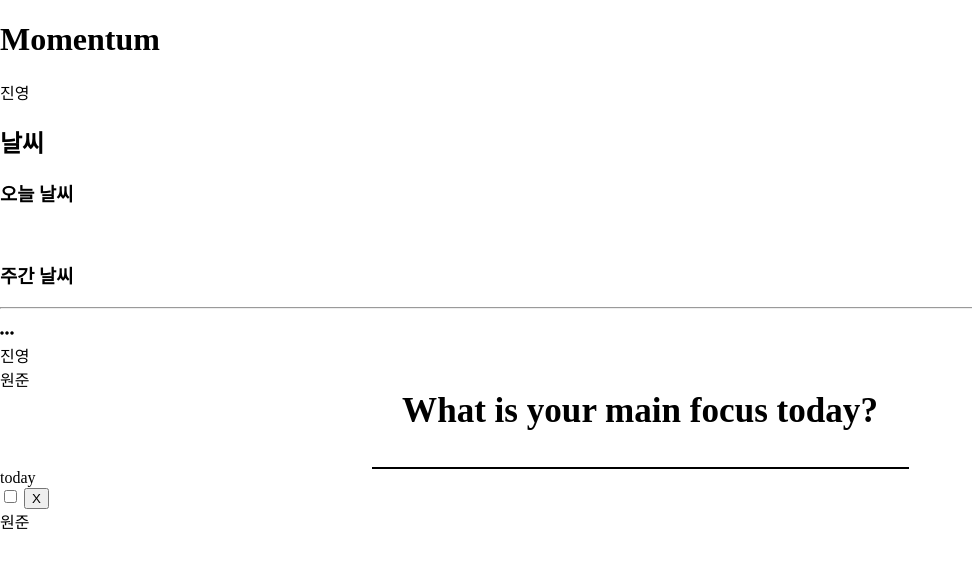
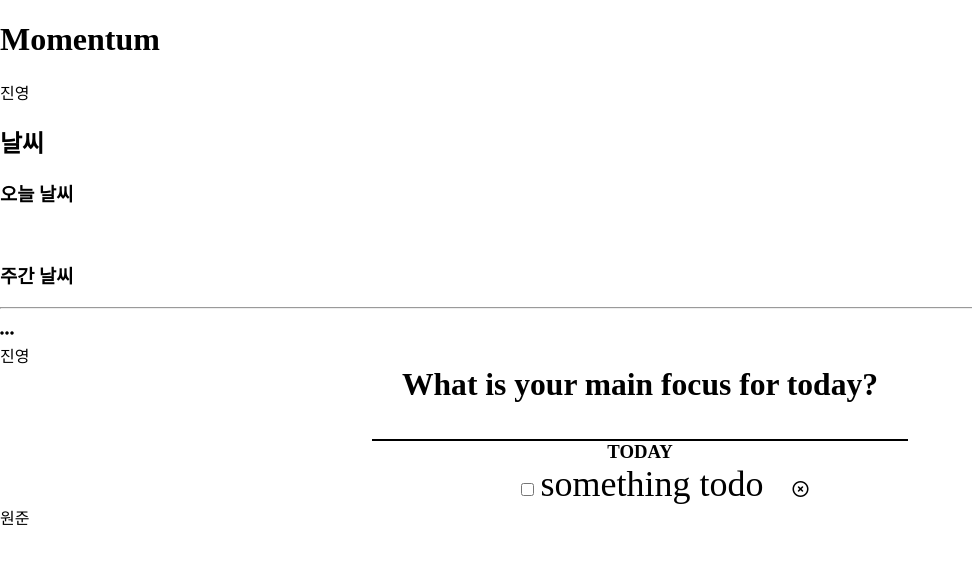
Before and after one commit to Wonjuny0804/momentumclone, a website built with webpack: page src/index.html in a window 1280 px wide. Shown: the whole page, without its empty margins (0-972 px from the left). Built offline with nearby package versions, Linux system fonts and the light colour scheme; files whose address does not match are found by name.

Commit message:
feat: Complete today's focus style

```diff
--- a/src/css/todayFocus.css
+++ b/src/css/todayFocus.css
@@ -1,15 +1,49 @@
+@import url('https://use.fontawesome.com/releases/v5.5.0/css/all.css');
+
 .today-focus-wrapper {
   width: 537px;
   margin: auto;
   text-align: center;
-  font-size: 3rem;
+  font-size: 2.7rem;
 }
 .today-focus-question {
   margin: 0
 }
 .today-focus-input {
   font-size: 3rem;
-  width: 537px;
+  width: 536px;
   border-style: none;
   border-bottom: 2px solid;
+  text-align: center;
 }
+.today-focus-input:focus {
+  outline: none;
+}
+.focus-todo-wrapper {
+  width: 537px;
+  margin: auto;
+  text-align: center;
+  position: relative;
+}
+.focus-check-wrapper {
+  display: inline-block;
+  width: 350px;
+}
+.today-focus-title {
+  text-transform: uppercase;
+  margin: 0;
+}
+.focus-check-wrapper > label {
+  font-size: 3.6rem;
+}
+.remove-today-focus {
+  display: none;
+  position: absolute;
+  top: 75%;
+  right: 100px;
+  cursor: pointer;
+  transform: translate3d(0, -50%, 0);
+}
+.focus-check-wrapper:hover > .remove-today-focus{
+  display: block;
+}
--- a/src/index.html
+++ b/src/index.html
@@ -36,18 +36,23 @@
       <i class="fas fa-ellipsis-h"></i>
     </section>
     <section class="time">진영</section>
-    <section class="main-todo">원준</section>
+    <section class="main-todo">
+      <div class="today-focus-wrapper">
+        <h3 class="today-focus-question">What is your main focus for today?</h3>
+        <input type="text" class="today-focus-input">
+      </div>
+      <div class="focus-todo-wrapper">
+        <h3 class="today-focus-title">today</h3>
+        <div class="focus-check-wrapper">
+          <input type="checkbox" name="" id="todayFocus">
+          <label for="toayFocus">something todo</label>
+          <i class="remove-today-focus far fa-times-circle"></i>
+        </div>
+    </div>
+    </section>
   </main>
   <footer>
     <section class="quote">
-      <div class="today-focus-wrapper">
-        <h3 class="today-focus-question">What is your main focus today?</h3>
-        <input type="text" class="today-focus-input">
-      </div>
-      <div class="today-focus-title">today</div>
-      <input type="checkbox" name="" id="todayFocus">
-      <label for="toayFocus"></label>
-      <button class="today-focus-delete">X</button>
     </section>
     <section class="todolist">원준</section>
   </footer>
```
